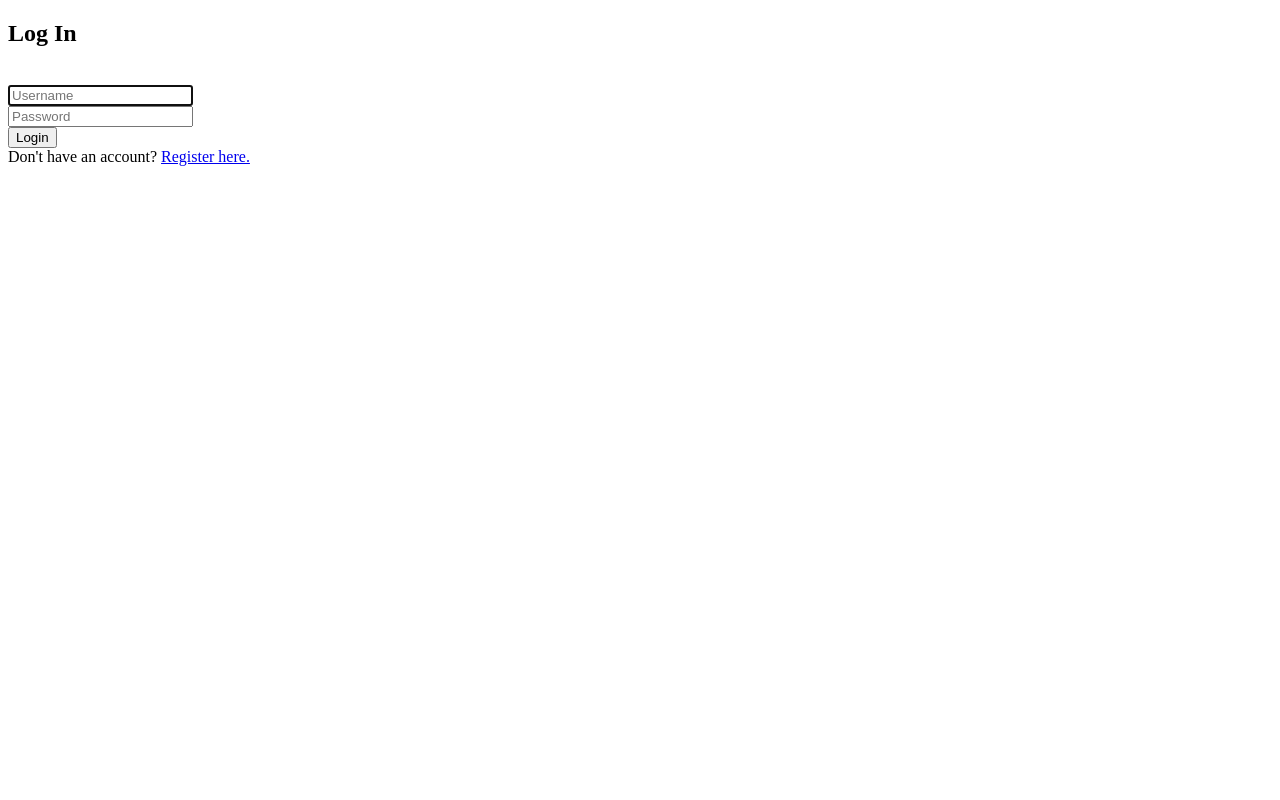
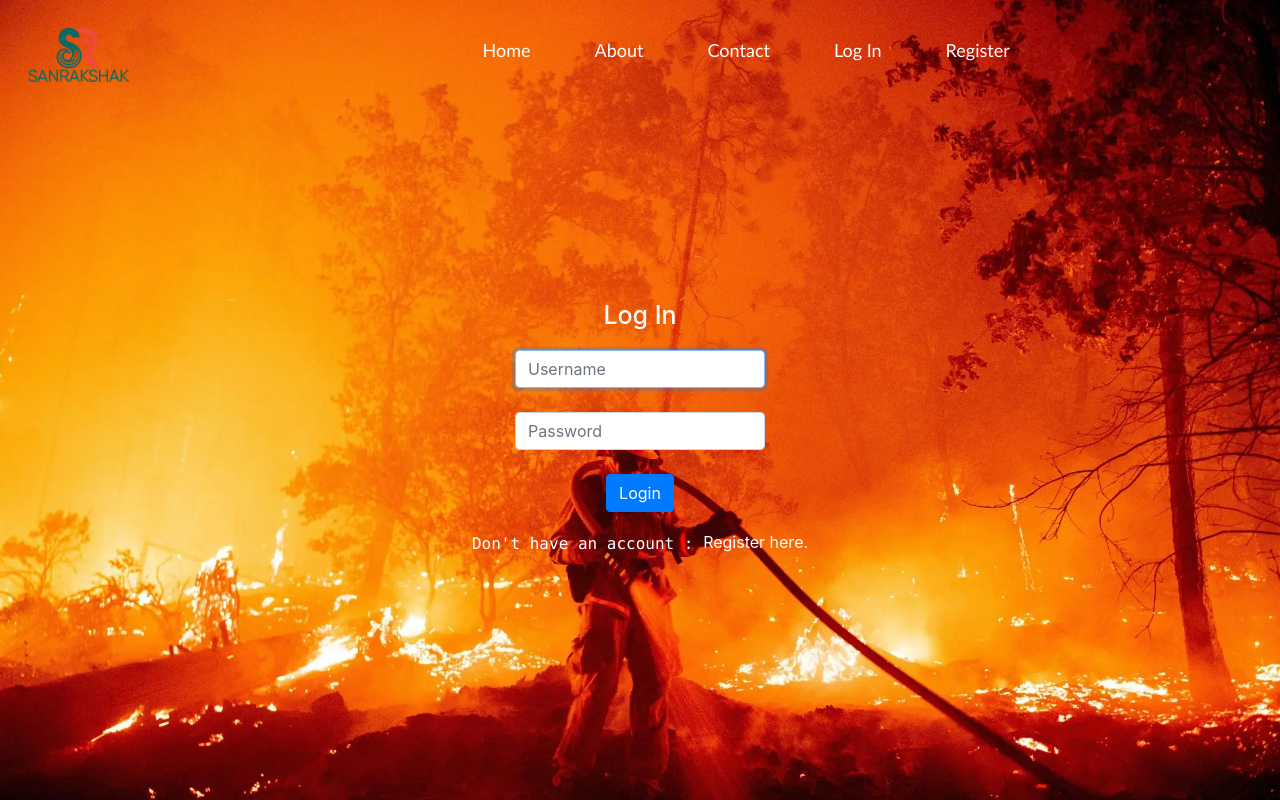
Before and after one commit to MaanyataAul004/SYNTAX_SYNDICATES, a Django app: page /login in a window 1280 px wide. Run offline with Django 3.2, Linux system fonts and the light colour scheme; some libraries are stand-ins or nearby versions.

Commit message:
login and register page

```diff
--- a/Dmanage/static/auctions/styles.css
+++ b/Dmanage/static/auctions/styles.css
@@ -5,20 +5,23 @@ body {
     margin: 0;
 }
 
+.allitems{
+    display: flex;
+}
+
 .navbar{
-    padding: 0;
     color: white;
     height: 100px;
     display: flex;
+    justify-content: center;
     align-items: center;
-    justify-content: space-between;
 }
 
 .nav-link{
     color: white;
     font-weight: 200;
     font-size: 18px;
-    margin-right: 2px;
+    margin-right: 2rem;
     transition: 0.5s ease-out;
     font-family:'Gill Sans', 'Gill Sans MT', Calibri, 'Trebuchet MS', sans-serif;
 }
@@ -30,19 +33,64 @@ body {
 }
 
 .logo{
-    margin-left: 40px;
+    margin-left: 2%;
+    margin-right: 25%;
     background-image: url(logopage1.png);
     background-size: cover;
     height: 100px;
-    width: 100px;
+    width: 105px;;
+}
+
+.loginpage2{
+    margin-top: 200px;
+}
+
+.form-group1{
+    width: 250px;
+}
+
+.form-group2{
+    width: 250px;
 }
 
 .headingpage2{
-    text-align: center;
+    margin-bottom: 20px;
+    color: white;
+    font-size: 25px;
+    display: flex;
+    justify-content: center;
+    align-items: center;
 }
 
-.centrelogin {
-    margin: 0 auto;
-    width: 50%; /* adjust the width as needed */
-    padding: 20px; /* add some padding */
+.loginform{
+    display: flex;
+    align-items: center;
+    flex-direction: column;
+    justify-content: center;
 }
+
+.loginlast{
+    color: white;
+    display: flex;
+    align-items: center;
+    justify-content: center;
+}
+
+.loginlast2{
+    margin-top: 20px;
+    color: white;
+    font-size: 1rem;
+}
+
+.linkloginlast{
+    color: white;
+    font-size: 1rem;
+}
+
+.linkloginlast:hover{
+    color: white;
+}
+
+.registerpage2{
+    margin-top: 150px;
+}
--- a/Dmanage/templates/Dmanage/layout.html
+++ b/Dmanage/templates/Dmanage/layout.html
@@ -3,13 +3,14 @@
 <!DOCTYPE html>
 <html lang="en">
     <head>
-        <title>{% block title %}Add title{% endblock %}</title>
+        <title>{% block title %}Disaster Reporting Tool{% endblock %}</title>
         <link rel="stylesheet" href="https://stackpath.bootstrapcdn.com/bootstrap/4.4.1/css/bootstrap.min.css" integrity="sha384-Vkoo8x4CGsO3+Hhxv8T/Q5PaXtkKtu6ug5TOeNV6gBiFeWPGFN9MuhOf23Q9Ifjh" crossorigin="anonymous">
         <link href="{% static 'auctions/styles.css' %}" rel="stylesheet">
     </head>
     <body>
+<div class="allitems">
+    <div class="logo"></div>
     <div class="navbar">
-        <div class="logo"></div>
         <div class="nav-item">
             <a class="nav-link" href="#">Home</a>
            </div>
@@ -31,14 +32,14 @@
                 <a class="nav-link" href="{% url 'register' %}">Register</a>
             </div>
         {% endif %}
-    {% block body %}
-
-    {% endblock %}
         <div class="signedin">
             {% if user.is_authenticated %}
                 Signed in as <strong>{{ user.username }}</strong>.
             {% endif %}
         </div>
     </div>
+</div>
+{% block body %}
+{% endblock %}
     </body>
 </html>
--- a/Dmanage/templates/Dmanage/login.html
+++ b/Dmanage/templates/Dmanage/login.html
@@ -1,32 +1,29 @@
-<!DOCTYPE html>
-<html lang="en">
-<head>
-    <meta charset="UTF-8">
-    <meta name="viewport" content="width=device-width, initial-scale=1.0">
-    <title>Document</title>
-</head>
-<body>
+{% extends "Dmanage/layout.html" %}
+
 {% block body %}
-<div class="centrelogin">
+<div class="loginpage2">
     <h2 class="headingpage2">Log In</h2>
-    <br>
+
     {% if message %}
         <div>{{ message }}</div>
     {% endif %}
 
-    <form action="{% url 'login' %}" method="post">
+    <form class="loginform" action="{% url 'login' %}" method="post">
         {% csrf_token %}
-        <div class="form-group">
+        <div class="form-group1">
             <input autofocus class="form-control" type="text" name="username" placeholder="Username">
         </div>
-        <div class="form-group">
+        <br>
+        <div class="form-group2">
             <input class="form-control" type="password" name="password" placeholder="Password">
         </div>
+        <br>
         <input class="btn btn-primary" type="submit" value="Login">
     </form>
 
-    Don't have an account? <a href="{% url 'register' %}">Register here.</a>
+   <div class="loginlast">
+    <Pre class="loginlast2">Don't have an account : </Pre>
+    <a href="{% url 'register' %}" class="linkloginlast">Register here.</a>
+   </div>
 </div>
 {% endblock %}
-</body>
-</html>
```
Also changed, not shown: Dmanage/templates/Dmanage/register.html (+8 -4 lines).
